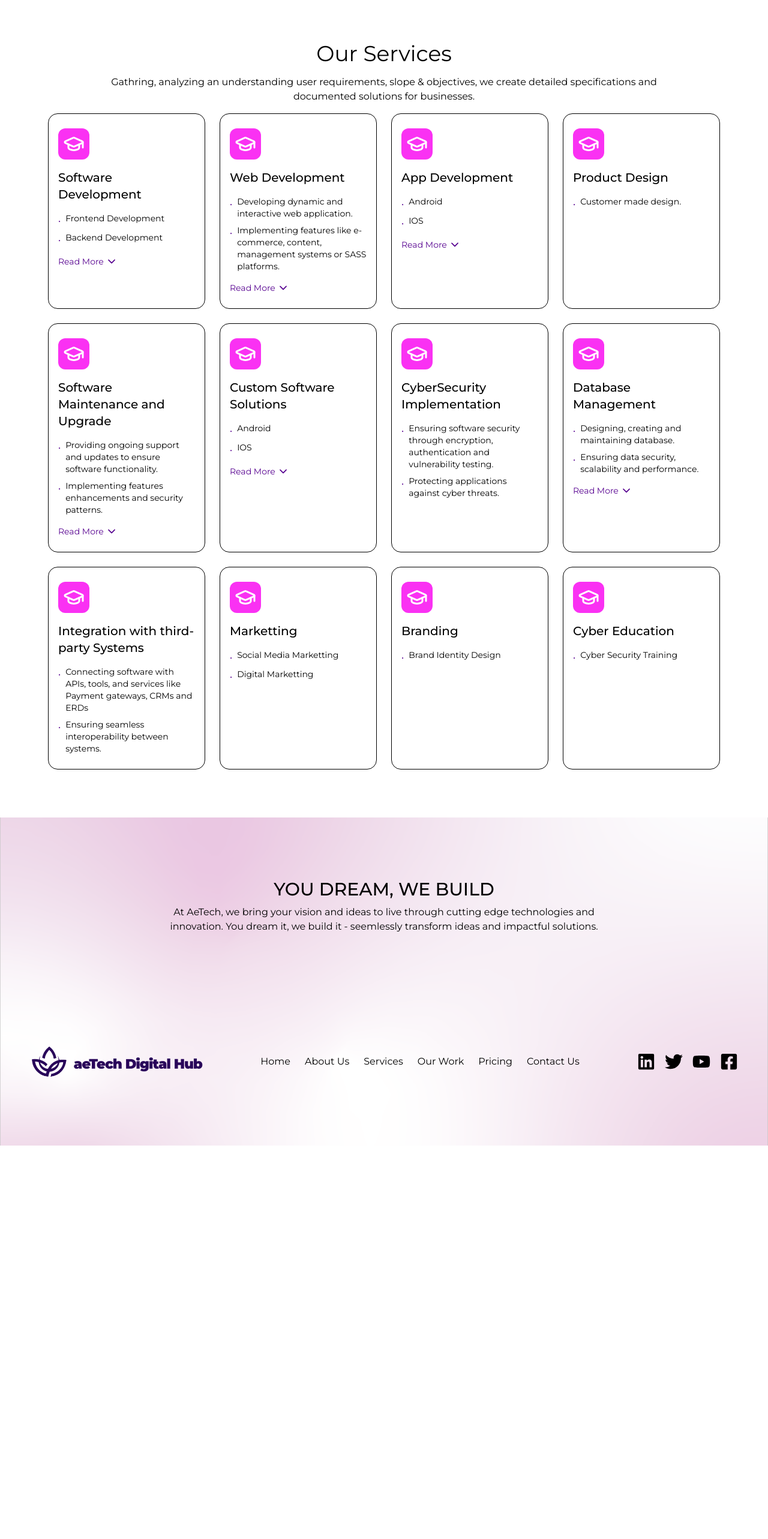
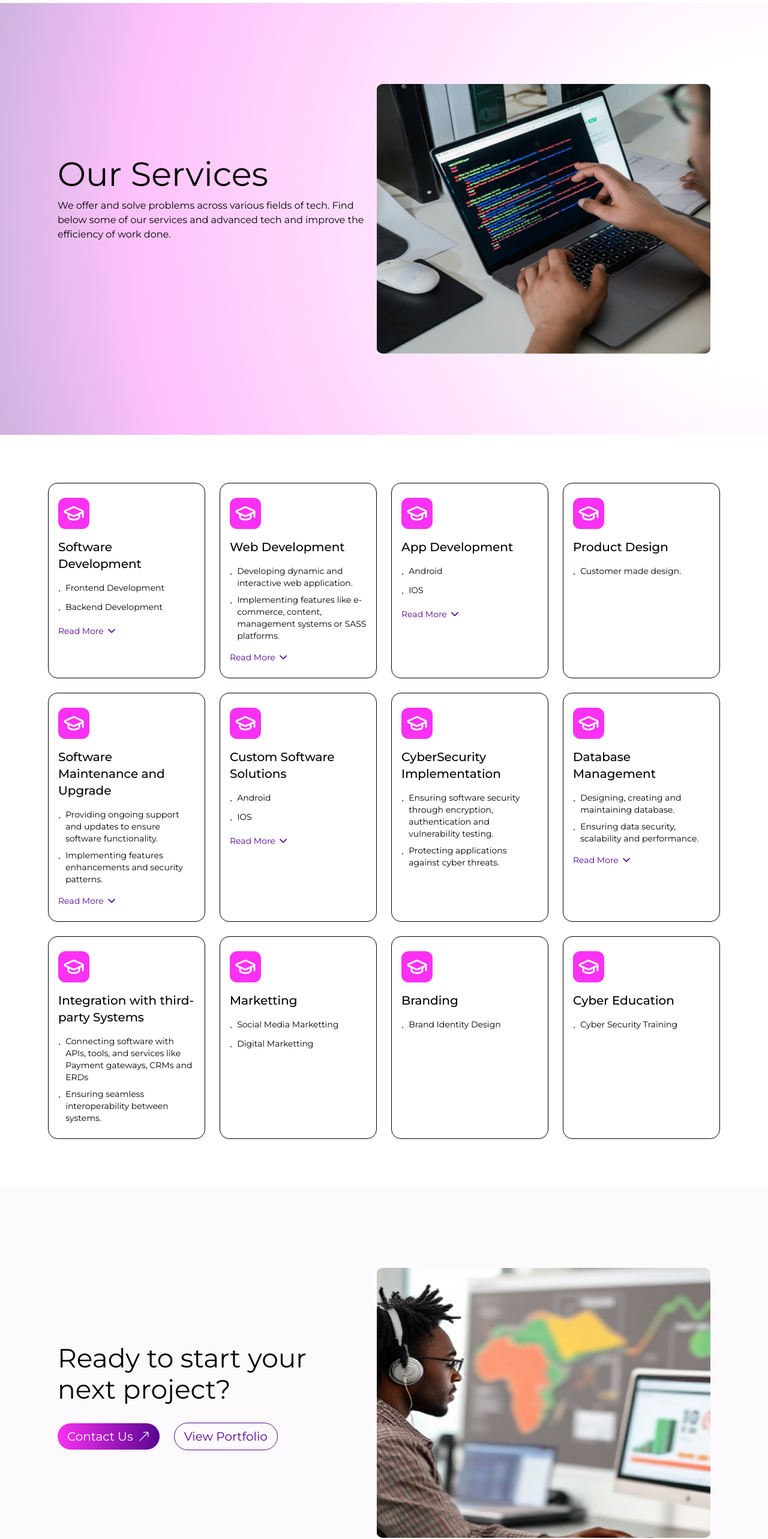
Before and after one commit to aetech24/aetech-site, a React (Vite) app: page /service in a window 1280 px wide. Shown: the part 80-2646 px from the top of the page at 60% size. Before the commit the page ends 1990 px from the top, so only its background shows below. Built offline with nearby package versions, Linux system fonts and the light colour scheme; a web font is replaced by a local one.

Commit message:
Our Services

```diff
--- a/src/pages/Service.jsx
+++ b/src/pages/Service.jsx
@@ -1,34 +1,64 @@
-import React, { useState } from 'react'
-import { services } from '../constants'
-import { LuGraduationCap } from "react-icons/lu"
-import { IoIosArrowDown, IoIosArrowUp } from "react-icons/io"
+import React, { useState } from 'react';
+import { Link } from 'react-router-dom';
+import { services } from '../constants';
+import { LuGraduationCap } from 'react-icons/lu';
+import { IoIosArrowDown, IoIosArrowUp } from 'react-icons/io';
+import { BsArrowUpRight } from 'react-icons/bs';
+import ServiceImage from '../assets/ServiceImg.jpg';
+import WebDevImage from '../assets/WebDevImage.jpg';
+
 
 const Service = () => {
   const [expandedItems, setExpandedItems] = useState({});
 
   const toggleExpand = (id) => {
-        setExpandedItems(prev => ({
+    setExpandedItems((prev) => ({
       ...prev,
-            [id]: !prev[id]
+      [id]: !prev[id],
     }));
   };
 
   return (
-        <div className='py-4 lg:py-16'>
-            <div className='flex flex-col items-center gap-4'>
-                <h1 className='text-3xl lg:text-4xl text-medium'>Our Services</h1>
-                <p className="text-center max-md:text-sm px-4 lg:px-44">Gathring, analyzing an understanding user requirements, slope & objectives, we create detailed specifications and documented solutions for businesses.</p>
+    <div className=''>
+      <div className='lg:h-[90vh] max-[340px]:h-[90vh] max-sm:h-[70vh] md:h-[80vh] flex items-center w-full bg-radial-gradient justify-between px-24'>
+        <div className='flex flex-col items-start w-[554px] h-[201px] t-[381px] l-[132px] gap-[15px] flex-wrap'>
+          <h2 className='font-Montserrat font-normal text-[56px] leading-[52px] w-[444px] flex-wrap'>
+            Our Services
+          </h2>
+          <p className='w-[528px] flex-wrap'>
+            We offer and solve problems across various fields of tech. Find
+            below some of our services and advanced tech and improve the
+            efficiency of work done.
+          </p>
         </div>
-            <div className="grid grid-cols-1 md:grid-cols-2 lg:grid-cols-4 gap-6 lg:px-20 px-4 py-8 lg:py-4">
+        <div>
+          <img
+            src={ServiceImage}
+            alt='ServiceImage'
+            className='w-[580px] h-[450.1px] '
+          ></img>
+        </div>
+      </div>
+      <div className='grid grid-cols-1 md:grid-cols-2 lg:grid-cols-4 gap-6 lg:px-20 px-4 py-8 lg:py-20'>
         {services.map((item, id) => {
           return (
-                        <div key={id} className="px-4 py-6 border border-black hover:border-purple transition-colors duration-300 rounded-2xl flex flex-col gap-4">
-                            <div className="p-2 text-4xl rounded-xl bg-pink text-white w-fit"><LuGraduationCap /></div>
+            <div
+              key={id}
+              className='px-4 py-6 border border-black hover:border-none transition-colors duration-300 ease-in-out rounded-2xl flex flex-col gap-4 cursor-mouse hover:bg-pink hover:bg-opacity-5 hover:shadow-md'
+            >
+              <div className='p-2 text-4xl rounded-xl bg-pink text-white w-fit'>
+                <LuGraduationCap />
+              </div>
               <h1 className='text-xl font-medium'>{item.title}</h1>
-                            <ol className="list-none space-y-2">
-                                {item.skills.slice(0, expandedItems[id] ? undefined : 2).map((skill, skillId) => (
-                                    <li key={skillId} className="text-sm flex items-start gap-2">
-                                        <span className="text-purple mt-1">•</span>
+              <ol className='list-none space-y-2'>
+                {item.skills
+                  .slice(0, expandedItems[id] ? undefined : 2)
+                  .map((skill, skillId) => (
+                    <li
+                      key={skillId}
+                      className='text-sm flex items-start gap-2'
+                    >
+                      <span className='text-purple mt-1'>•</span>
                       <span>{skill}</span>
                     </li>
                   ))}
@@ -36,21 +66,59 @@ const Service = () => {
               {item.skills.length > 2 && (
                 <button
                   onClick={() => toggleExpand(id)}
-                                    className="text-purple text-sm flex items-center gap-1 hover:text-pink transition-colors duration-300"
+                  className='text-purple text-sm flex items-center gap-1 hover:text-pink transition-colors duration-300'
                 >
                   {expandedItems[id] ? (
-                                        <>Hide <IoIosArrowUp className="text-lg" /></>
+                    <>
+                      Hide <IoIosArrowUp className='text-lg' />
+                    </>
                   ) : (
-                                        <>Read More <IoIosArrowDown className="text-lg" /></>
+                    <>
+                      Read More <IoIosArrowDown className='text-lg' />
+                    </>
                   )}
                 </button>
               )}
             </div>
-                    )
+          );
         })}
       </div>
+      {/* CTA */}
+      <div className='lg:h-[90vh] max-[340px]:h-[90vh] max-sm:h-[70vh] md:h-[80vh] flex items-center w-full px-24 bg-[#BA97D10D] justify-between'>
+        <div className='flex flex-col items-start w-[554px] h-[201px] t-[381px] l-[132px] gap-[15px] flex-wrap'>
+          <h2 className='font-Montserrat font-normal text-[44px] leading-[52px] w-[444px] flex-wrap mb-[15px]'>
+            Ready to start your next project?
+          </h2>
+          <div className='flex items-center gap-6'>
+            <div className='flex text-white lg:text-xl justify-center items-center bg-gradient-to-r from-pink to-purple hover:bg-gradient-to-l hover:from-pink hover:to-purple rounded-3xl hover:scale-105 duration-500 ease-linear transition-all'>
+              <Link
+                to='/contact'
+                className='py-1 lg:py-2 px-2 lg:px-4 flex items-center gap-2'
+              >
+                Contact Us
+                <BsArrowUpRight />
+              </Link>
             </div>
-    )
-}
+            <div className='flex text-purple lg:text-xl justify-center items-center rounded-3xl border border-purple hover:scale-105 duration-500 ease-linear'>
+              <Link
+                to='/pricing#'
+                className='py-1 lg:py-2 px-2 lg:px-4 flex items-center gap-2'
+              >
+                View Portfolio
+              </Link>
+            </div>
+          </div>
+        </div>
+        <div>
+          <img
+            src={WebDevImage}
+            alt='ReadyToWork'
+            className='w-[580px] h-[450.1px] '
+          ></img>
+        </div>
+      </div>
+    </div>
+  );
+};
 
-export default Service
+export default Service;
```
Also changed, not shown: src/assets/ServiceImg.jpg (added). Lines whose indentation alone changed are shown as unchanged.
